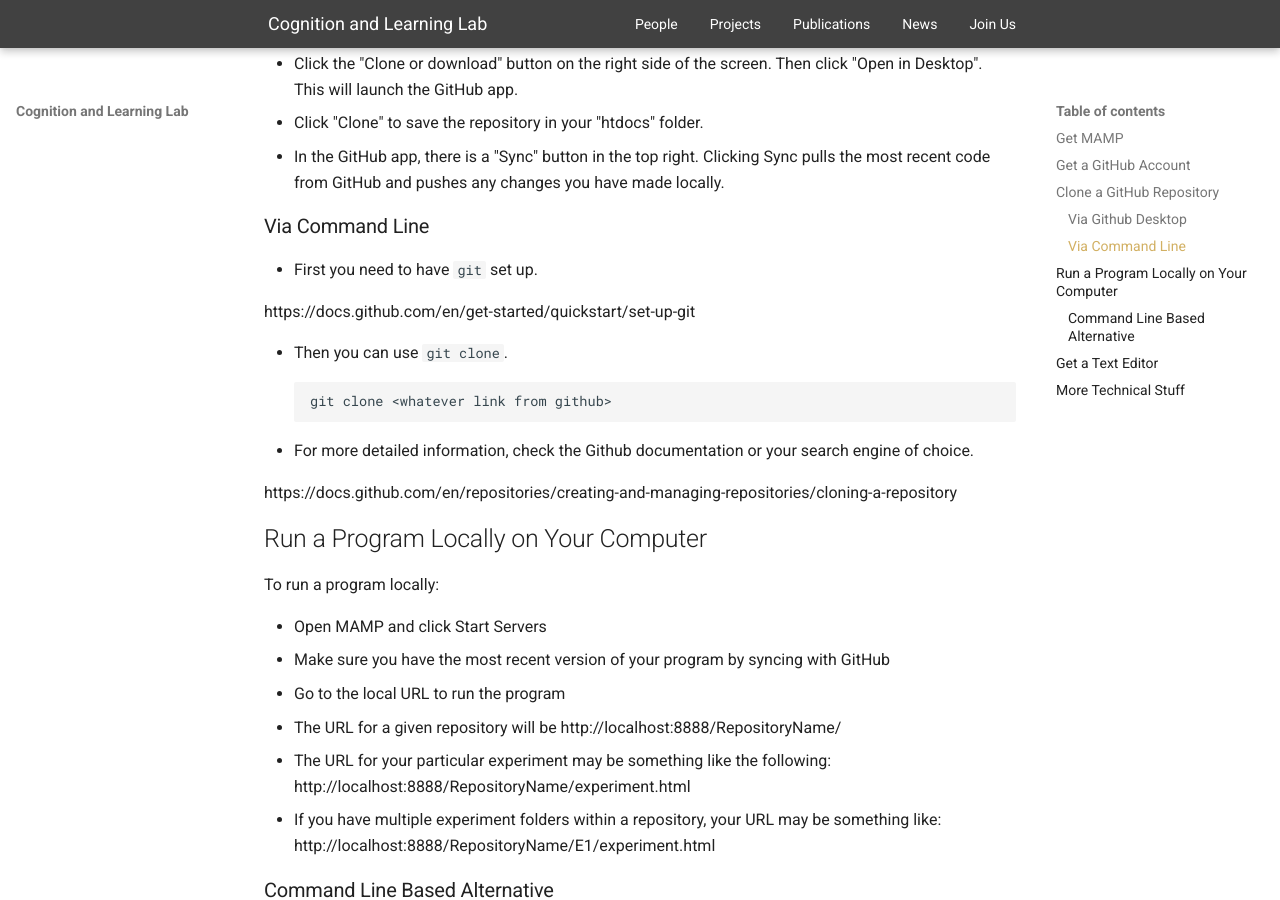
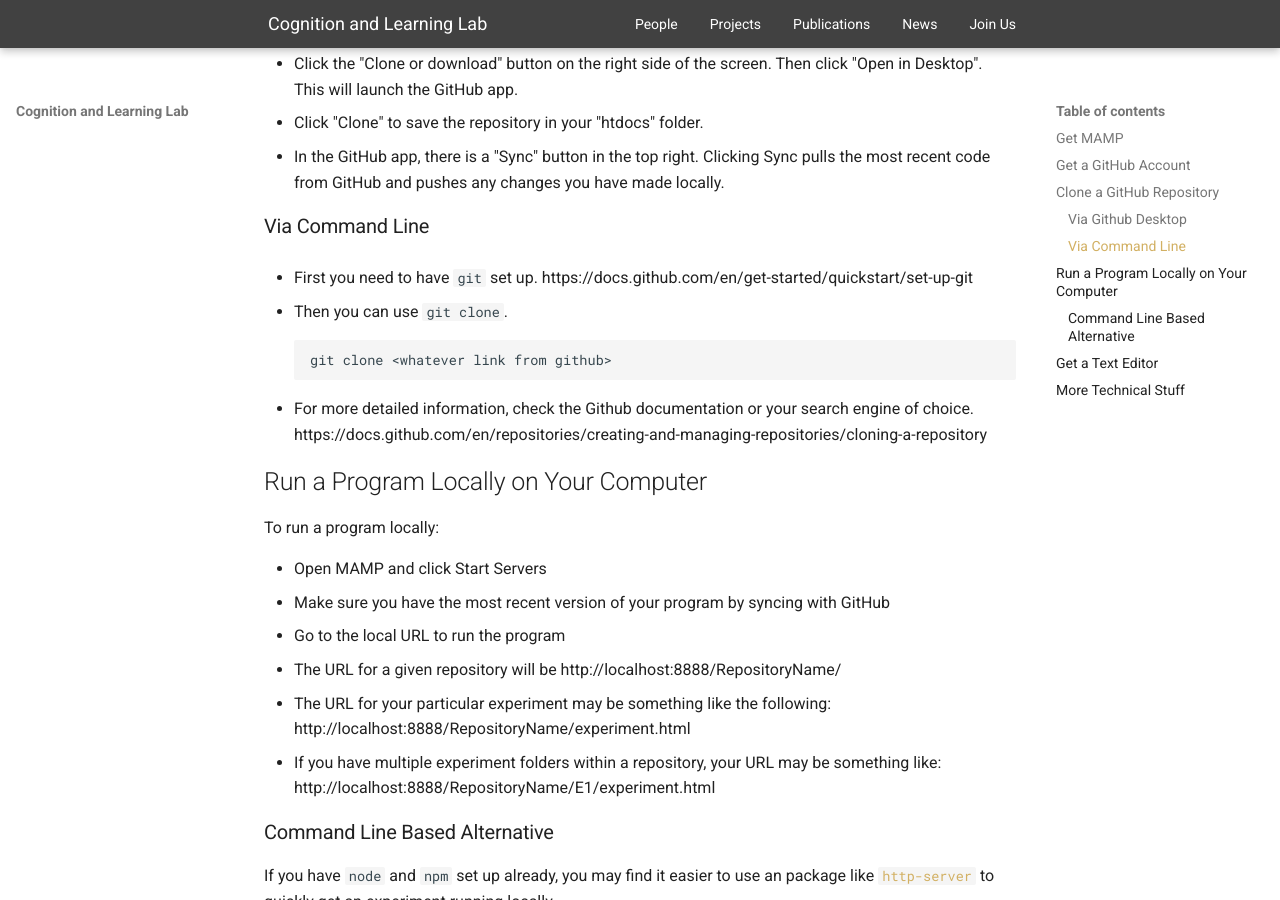
Before and after one commit to shivanya-chandra/pcllab.github.io, an MkDocs documentation site: the page built from docs/handbook/web-experiments/getting-started.md, in a window 1280 px wide and 900 px high, scrolled down 1468 px. Built offline with MkDocs 1.6.1 and Material for MkDocs 9.7.7, drawn with Linux system fonts in a browser that asks for light colours; some of the changed lines change nothing that is shown; some of the changed text lies outside the part shown.

Commit message:
chore: format fix

````diff
--- a/docs/handbook/web-experiments/getting-started.md
+++ b/docs/handbook/web-experiments/getting-started.md
@@ -8,7 +8,7 @@ This page describes the steps you need to take to get started with web programmi
 **If you just want to run programs locally on your computer**, you need to:
 
 - [Get MAMP](#get-mamp){target="\_blank" rel="noreferrer"}
-  - or [Use Command Line Alternative](#command-line-based-alternative){target="\_blank" rel="noreferrer"}
+  - If you're comfortable with the command line, [Use Command Line Alternative](#command-line-based-alternative){target="\_blank" rel="noreferrer"}
 - [Get a GitHub Account](#get-a-github-account){target="\_blank" rel="noreferrer"}
 - [Clone a GitHub Repository](#clone-a-github-repository){target="\_blank" rel="noreferrer"}
 - [Run a Program Locally on Your Computer](#run-a-program-locally-on-your-computer){target="\_blank" rel="noreferrer"}
@@ -53,7 +53,6 @@ Cloning makes a copy of a GitHub repository locally on your computer. These inst
 ### Via Command Line
 
 - First you need to have `git` set up.
-
   https://docs.github.com/en/get-started/quickstart/set-up-git
 
 - Then you can use `git clone`.
@@ -61,7 +60,6 @@ Cloning makes a copy of a GitHub repository locally on your computer. These inst
   git clone <whatever link from github>
   ```
 - For more detailed information, check the Github documentation or your search engine of choice.
-
   https://docs.github.com/en/repositories/creating-and-managing-repositories/cloning-a-repository
 
 ## Run a Program Locally on Your Computer
````
